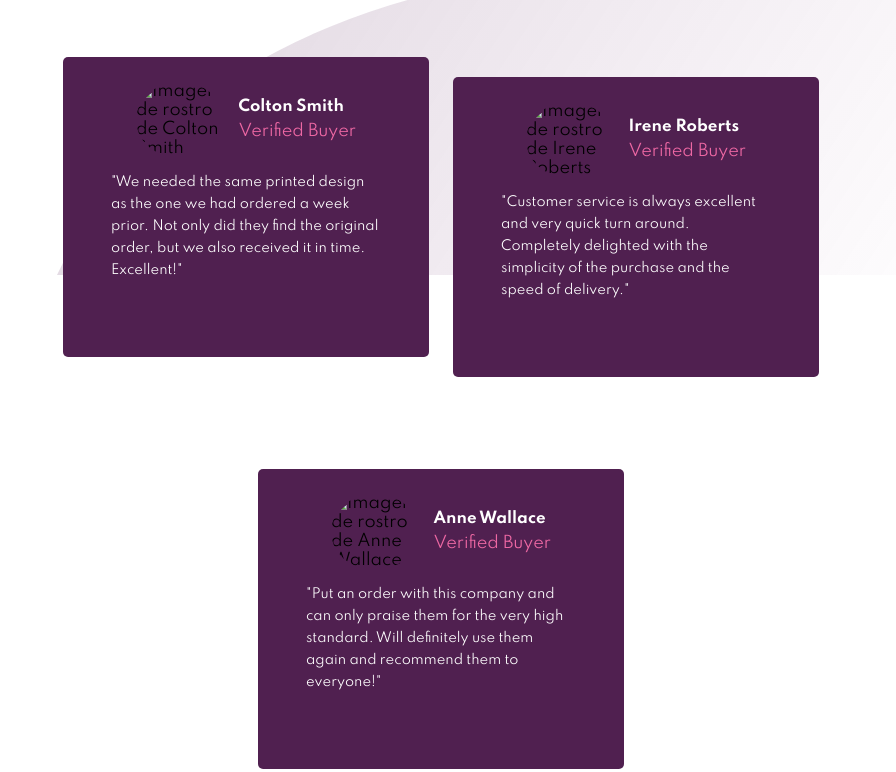
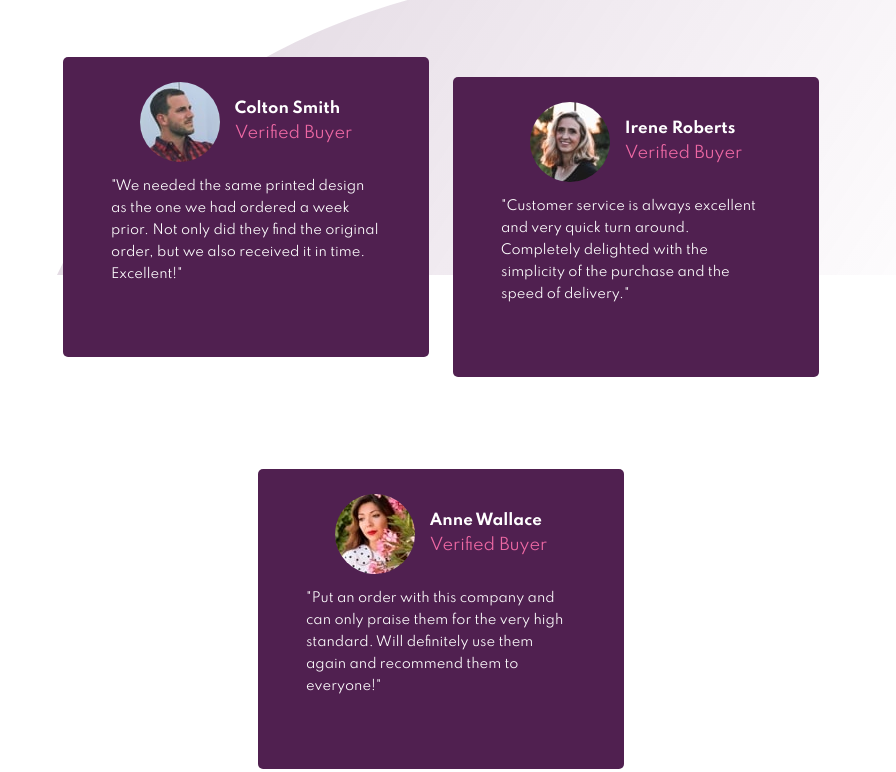
Before and after one commit to GuilloSGit/Social-Proof-Section, a plain HTML site: page index.html in a window 1280 px wide. Shown: the part 681-1453 px from the top of the page, without its empty margins (138-1034 px from the left). Drawn offline with Linux system fonts and the light colour scheme; the site is published under a folder, as on GitHub Pages, so addresses that start at the root find nothing.

Commit message:
solucionado el problema de rutas de los assets

```diff
--- a/index.html
+++ b/index.html
@@ -8,7 +8,7 @@
     <link rel="preconnect" href="https://fonts.gstatic.com">
     <link href="https://fonts.googleapis.com/css2?family=Spartan:wght@400;500;700&display=swap" rel="stylesheet">
     <link rel="stylesheet" href="css/style.css">
-    <link rel="shortcut icon" href="/assets/icons/favicon-32x32.png" type="image/x-icon">
+    <link rel="shortcut icon" href="assets/icons/favicon-32x32.png" type="image/x-icon">
     <title> Social Proof Section </title>
 </head>
 
@@ -69,7 +69,7 @@
     <section class="testimonials">
         <article class="testimonial">
             <header class="testimonial__header">
-                <img class="foto__testimonial" src="/assets/image-colton.jpg" alt="Imagen de rostro de Colton Smith">
+                <img class="foto__testimonial" src="assets/image-colton.jpg" alt="Imagen de rostro de Colton Smith">
                 <div class="testimonial__author">
                     <h2 class="testimonial__title">Colton Smith</h2>
                     <p class="testimonial__subtitle">Verified Buyer</p>
@@ -81,7 +81,7 @@
         </article>
         <article class="testimonial">
             <header class="testimonial__header">
-                <img class="foto__testimonial" src="/assets/image-irene.jpg" alt="Imagen de rostro de Irene Roberts">
+                <img class="foto__testimonial" src="assets/image-irene.jpg" alt="Imagen de rostro de Irene Roberts">
                 <div class="testimonial__author">
                     <h2 class="testimonial__title">Irene Roberts</h2>
                     <p class="testimonial__subtitle">Verified Buyer</p>
@@ -93,7 +93,7 @@
         </article>
         <article class="testimonial">
             <header class="testimonial__header">
-                <img class="foto__testimonial" src="/assets/image-anne.jpg" alt="Imagen de rostro de Anne Wallace">
+                <img class="foto__testimonial" src="assets/image-anne.jpg" alt="Imagen de rostro de Anne Wallace">
                 <div class="testimonial__author">
                     <h2 class="testimonial__title">Anne Wallace</h2>
                     <p class="testimonial__subtitle">Verified Buyer</p>
```
